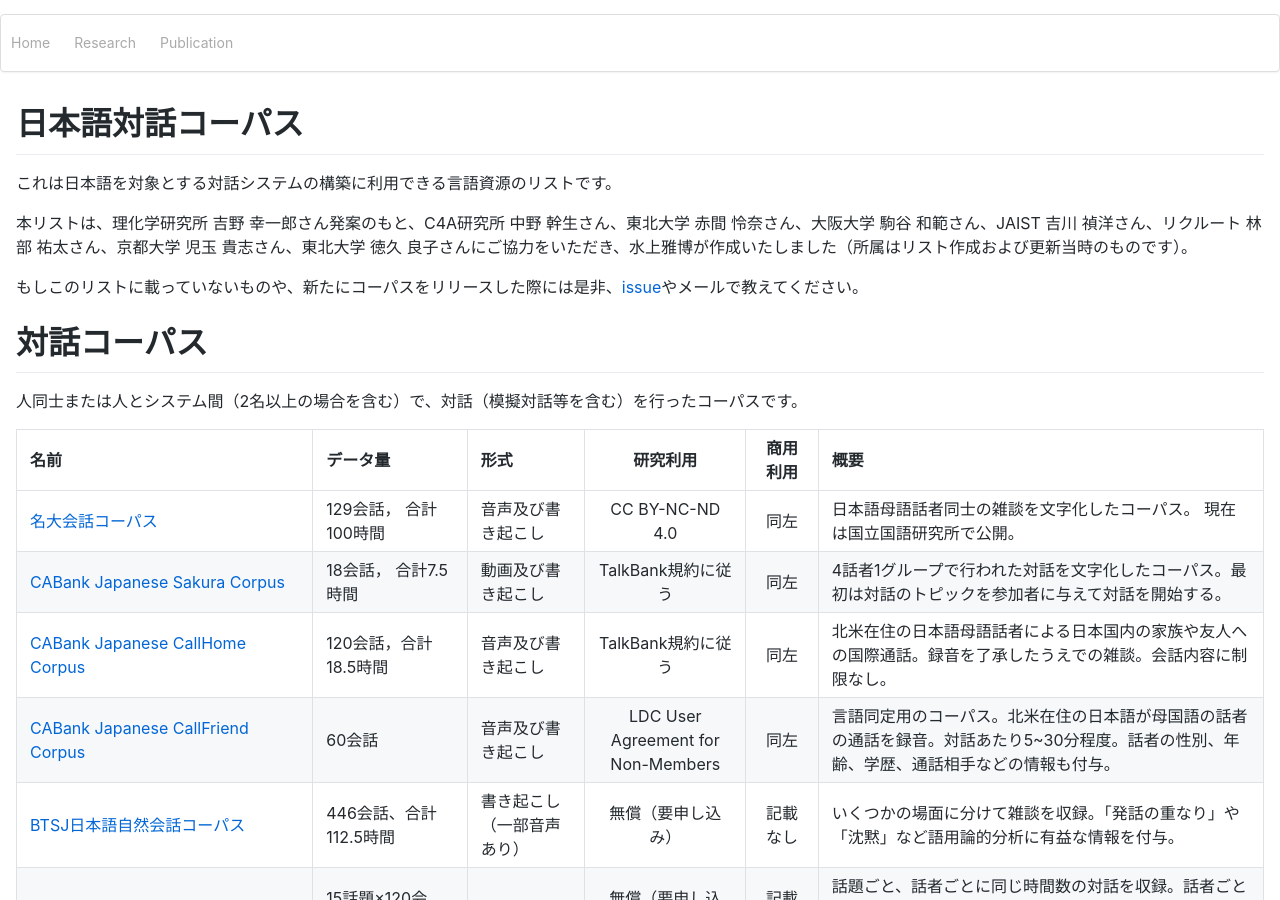
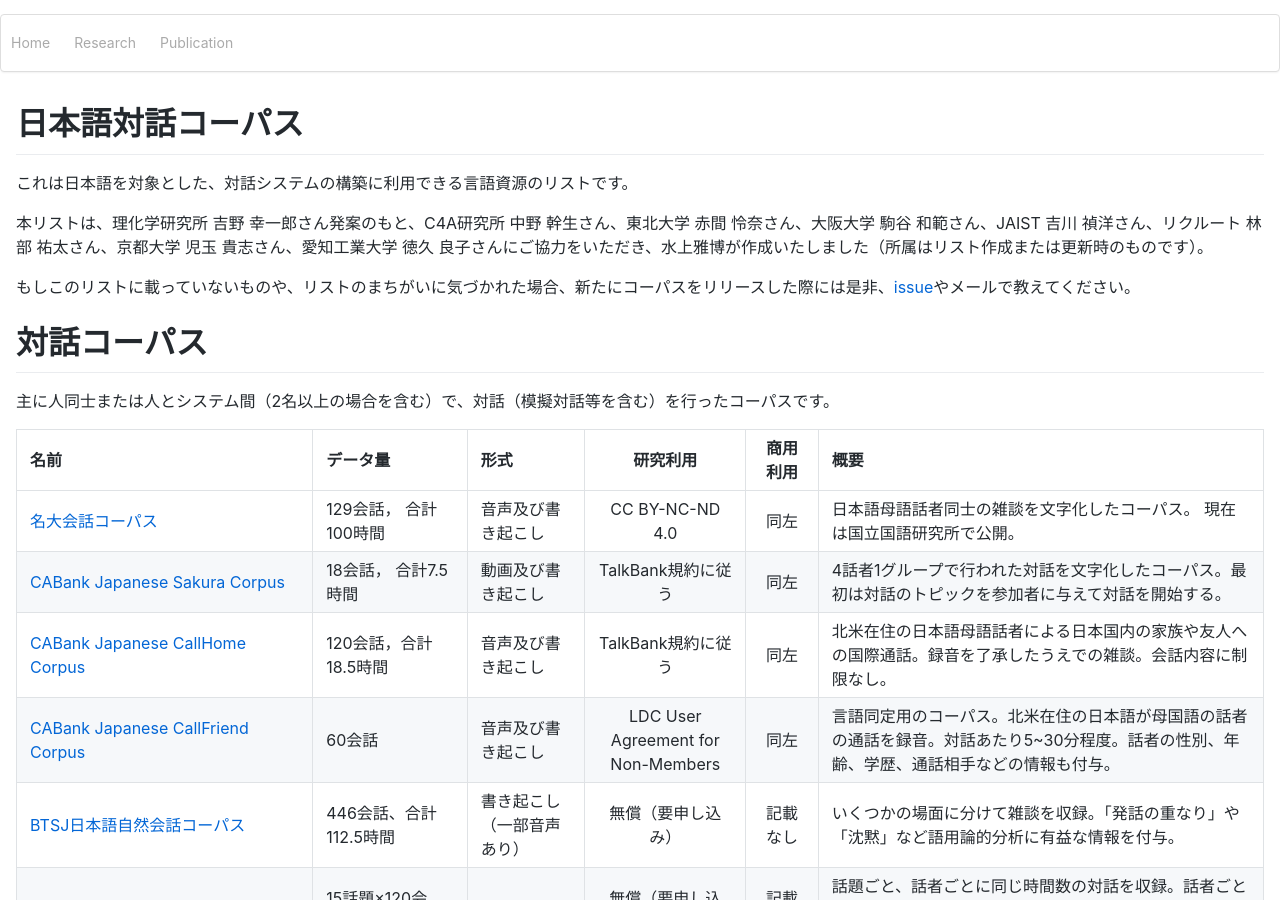
Before and after one commit to masahiro-mi/masahiro-mi.github.io, a Jekyll site: the page built from dialogue_corpus.md, in a window 1280 px wide and 900 px high. Built offline with Jekyll 4.4.1, drawn with Linux system fonts in a browser that asks for light colours; comment, search, counter and statistics services are not loaded; some of the changed text lies outside the part shown.

Commit message:
update dialogue_corpus page

```diff
--- a/dialogue_corpus.md
+++ b/dialogue_corpus.md
@@ -4,14 +4,14 @@
 ---
 # 日本語対話コーパス
 
-これは日本語を対象とする対話システムの構築に利用できる言語資源のリストです。
+これは日本語を対象とした、対話システムの構築に利用できる言語資源のリストです。
 
-本リストは、理化学研究所 吉野 幸一郎さん発案のもと、C4A研究所 中野 幹生さん、東北大学 赤間 怜奈さん、大阪大学 駒谷 和範さん、JAIST 吉川 禎洋さん、リクルート 林部 祐太さん、京都大学 児玉 貴志さん、東北大学 徳久 良子さんにご協力をいただき、水上雅博が作成いたしました（所属はリスト作成および更新当時のものです）。
+本リストは、理化学研究所 吉野 幸一郎さん発案のもと、C4A研究所 中野 幹生さん、東北大学 赤間 怜奈さん、大阪大学 駒谷 和範さん、JAIST 吉川 禎洋さん、リクルート 林部 祐太さん、京都大学 児玉 貴志さん、愛知工業大学 徳久 良子さんにご協力をいただき、水上雅博が作成いたしました（所属はリスト作成または更新時のものです）。
 
-もしこのリストに載っていないものや、新たにコーパスをリリースした際には是非、[issue](https://github.com/masahiro-mi/masahiro-mi.github.io/issues)やメールで教えてください。
+もしこのリストに載っていないものや、リストのまちがいに気づかれた場合、新たにコーパスをリリースした際には是非、[issue](https://github.com/masahiro-mi/masahiro-mi.github.io/issues)やメールで教えてください。
 
 # 対話コーパス
-人同士または人とシステム間（2名以上の場合を含む）で、対話（模擬対話等を含む）を行ったコーパスです。
+主に人同士または人とシステム間（2名以上の場合を含む）で、対話（模擬対話等を含む）を行ったコーパスです。
 
 | 名前 | データ量 | 形式 | 研究利用 | 商用利用 | 概要 |
 |:---|:---|:---|:---:|:---:|:---|
@@ -67,7 +67,7 @@
 
 # 対話関連コーパス
 
-人同士の対話ではなくとも、質問応答や講演、インタビューなどの対話形式に近いコーパスです。
+人同士の対話ではなくとも、質問応答や講演などの１話者による発話の集合、インタビューなどの対話に近い形式のコーパスです。
 
 | 名前 | データ量等 | 形式 | 研究利用 | 商用利用 | 概要 |
 |:--- |:--- |:--- |:---:|:---:|:--- |
@@ -83,6 +83,7 @@
 
 
 # 更新履歴
+- 2024.4.2 本ページの説明文を修正しました
 - 2024.3.25 感想付きニュース雑談対話コーパスほか計5件の情報を追加しました
 - 2023.12.13 japanese-contextual-qa-chatほか計1件の情報を追加しました
 - 2023.10.11 Roseblue ゲームシナリオデータセットほか計3件の情報を追加しました
```
Also changed, not shown: publication.md (line endings or trailing spaces).
